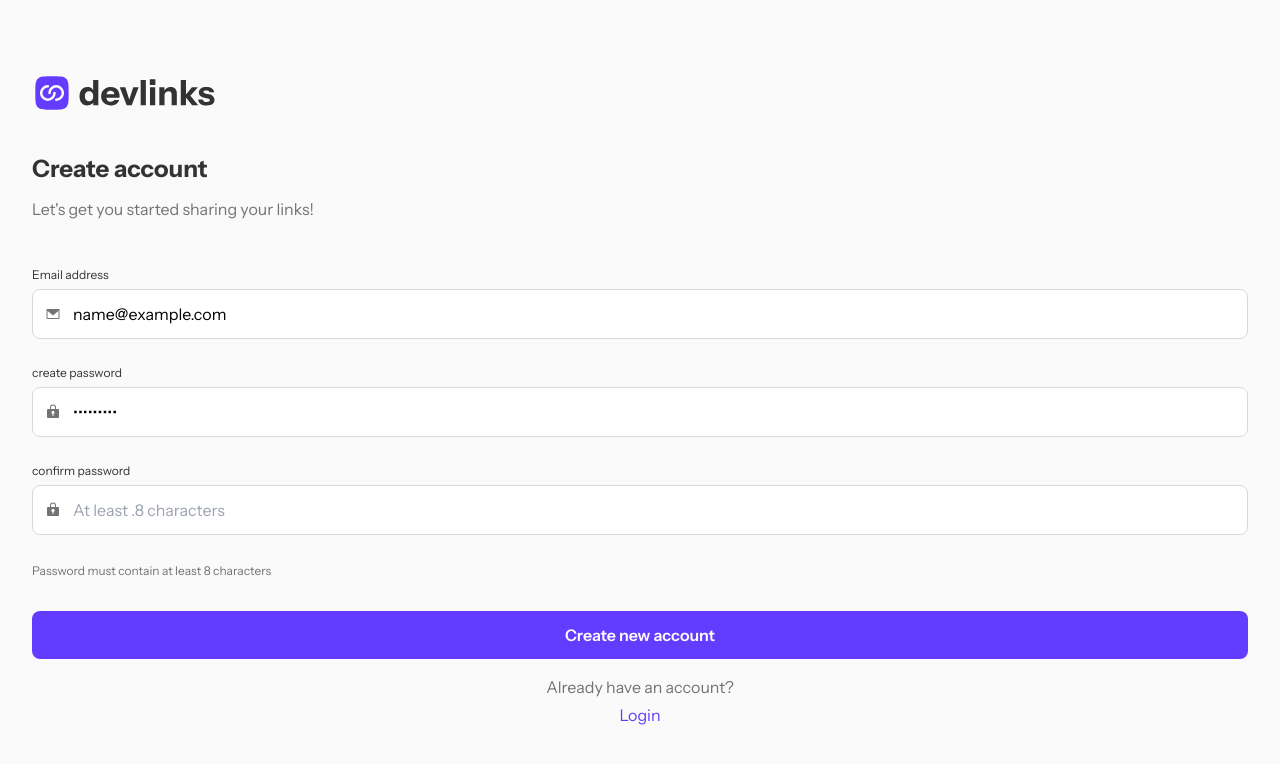
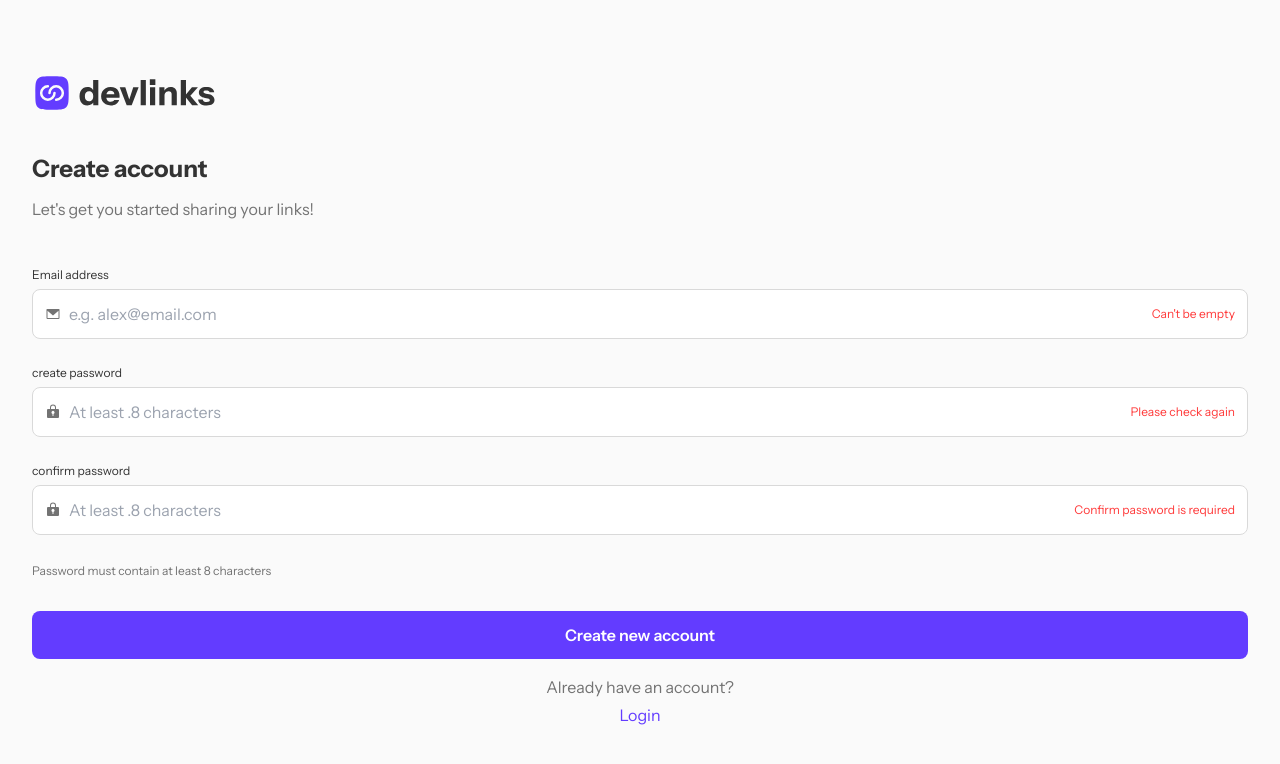
Before and after one commit to lomsadze123/fullstack-link-sharing-app, a React (Vite) app in the folder client/: page / in a window 1280 px wide. Both pictures are taken after typing "name@example.com", "Sample123" into the empty fields and a click on the button "Create account". Shown: the top 764 px of the page. Built offline with nearby package versions, Linux system fonts and the light colour scheme.

Commit message:
add showing errors with yup

```diff
--- a/client/package.json
+++ b/client/package.json
@@ -10,12 +10,14 @@
     "preview": "vite preview"
   },
   "dependencies": {
+    "@hookform/resolvers": "^3.3.4",
     "axios": "^1.6.5",
     "framer-motion": "^10.18.0",
     "react": "^18.2.0",
     "react-dom": "^18.2.0",
     "react-hook-form": "^7.49.3",
-    "react-router-dom": "^6.21.1"
+    "react-router-dom": "^6.21.1",
+    "yup": "^1.3.3"
   },
   "devDependencies": {
     "@types/react": "^18.2.43",
--- /dev/null
+++ b/client/src/components/auth/AuthYup.ts
@@ -0,0 +1,28 @@
+import * as yup from "yup";
+
+const getAuthSchema = (formType: string) => {
+  let schema = yup.object({
+    email: yup
+      .string()
+      .email("Invalid email address")
+      .required("Can't be empty"),
+    password: yup
+      .string()
+      .required("Please check again")
+      .min(8, "Password must be at least 8 characters"),
+    confirm: yup.string(),
+  });
+
+  if (formType === "signup") {
+    schema = schema.shape({
+      confirm: yup
+        .string()
+        .required("Confirm password is required")
+        .oneOf([yup.ref("password"), ""], "Passwords must match"),
+    });
+  }
+
+  return schema;
+};
+
+export default getAuthSchema;
--- a/client/src/pages/auth/Auth.tsx
+++ b/client/src/pages/auth/Auth.tsx
@@ -5,11 +5,20 @@ import API from "../../utils/API";
 import mainLogo from "../../assets/logo-devlinks-large.svg";
 import mail from "../../assets/icon-email.svg";
 import passIcon from "../../assets/icon-password.svg";
+import { yupResolver as resolver } from "@hookform/resolvers/yup";
+import getAuthSchema from "../../components/auth/AuthYup";
 
 const Auth = () => {
   const [data, setData] = useState<{} | null>(null);
-  const { handleSubmit, register } = useForm();
   const [formType, setFormType] = useState("signin");
+  const {
+    handleSubmit,
+    register,
+    formState: { errors },
+    reset,
+  } = useForm({
+    resolver: resolver(getAuthSchema(formType)),
+  });
 
   // useEffect(() => {
   //   const connectBackEnd = () => {
@@ -56,24 +65,30 @@ const Auth = () => {
             <label className="text-blackMedium text-xs" htmlFor="">
               Email address
             </label>
-            <div className="flex items-center gap-3 bg-white border-[1px] border-greyLight rounded-lg p-3 mt-1">
+            <div className="flex items-center justify-between gap-3 bg-white border-[1px] border-greyLight rounded-lg p-3 mt-1">
+              <div className="flex gap-2">
                 <img src={mail} alt="mail icon" />
                 <input
-                {...register("email", { required: true })}
+                  {...register("email")}
                   className="w-full outline-none"
                   type="email"
                   placeholder="e.g. alex@email.com"
                 />
+              </div>
+              {errors.email && (
+                <p className="text-xs text-red">{errors.email.message}</p>
+              )}
             </div>
           </div>
           <div>
             <label className="text-blackMedium text-xs" htmlFor="">
               {formType === "signin" ? "Password" : "create password"}{" "}
             </label>
-            <div className="flex items-center gap-3 bg-white border-[1px] border-greyLight rounded-lg p-3 mt-1">
+            <div className="flex items-center justify-between gap-3 bg-white border-[1px] border-greyLight rounded-lg p-3 mt-1">
+              <div className="flex gap-2">
                 <img src={passIcon} alt="password icon" />
                 <input
-                {...register("password", { required: true })}
+                  {...register("password")}
                   className="w-full outline-none"
                   type="password"
                   placeholder={
@@ -83,20 +98,29 @@ const Auth = () => {
                   }
                 />
               </div>
+              {errors.password && (
+                <p className="text-xs text-red">{errors.password.message}</p>
+              )}
+            </div>
           </div>
           {formType === "signup" && (
             <div>
               <label className="text-blackMedium text-xs" htmlFor="">
                 confirm password
               </label>
-              <div className="flex items-center gap-3 bg-white border-[1px] border-greyLight rounded-lg p-3 mt-1">
+              <div className="flex items-center justify-between gap-3 bg-white border-[1px] border-greyLight rounded-lg p-3 mt-1">
+                <div className="flex gap-2">
                   <img src={passIcon} alt="password icon" />
                   <input
-                  {...register("confirm", { required: true })}
+                    {...register("confirm")}
                     className="w-full outline-none"
                     type="password"
                     placeholder="At least .8 characters"
                   />
+                </div>
+                {errors.confirm && (
+                  <p className="text-xs text-red">{errors.confirm.message}</p>
+                )}
               </div>
               <p className="text-blackLight text-xs mt-7">
                 Password must contain at least 8 characters
@@ -117,9 +141,10 @@ const Auth = () => {
               : "Already have an account?"}
           </p>
           <button
-            onClick={() =>
-              setFormType(formType === "signin" ? "signup" : "signin")
-            }
+            onClick={() => {
+              setFormType(formType === "signin" ? "signup" : "signin");
+              reset();
+            }}
             className="text-purple"
           >
             {formType === "signin" ? "Create account" : "Login"}
```
Also changed, not shown: 1 other file (tests, documents, lock files or other folders). Lines whose indentation alone changed are shown as unchanged.
